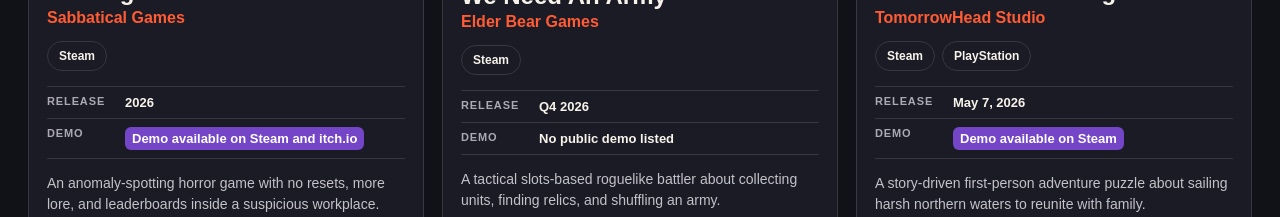
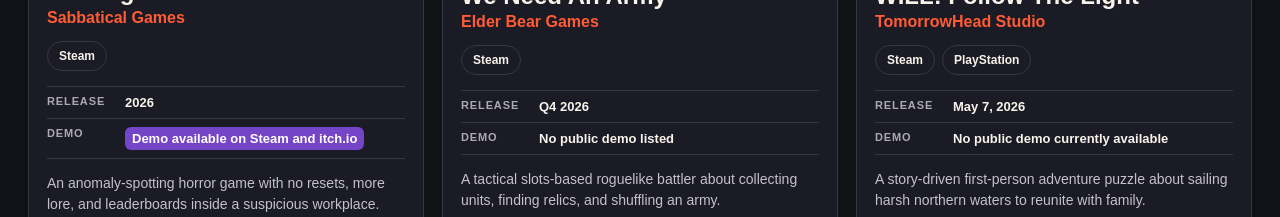
Before and after one commit to imriven/six-host-guide-2026, a React (Vite) app: page / in a window 1280 px wide. Shown: the part 7440-7657 px from the top of the page. Built offline with nearby package versions, Linux system fonts and the light colour scheme.

Commit message:
update to wiLL game -  no demo available

```diff
--- a/src/App.tsx
+++ b/src/App.tsx
@@ -362,7 +362,7 @@
   "Tricky and the Dream Caster": ["Q4 2027", "Demo available on Steam"],
   "Turning Manor": ["2026", "Demo available on Steam and itch.io"],
   "We Need An Army": ["Q4 2026", "No public demo listed"],
-  "WILL: Follow The Light": ["May 7, 2026", "Demo available on Steam"],
+  "WILL: Follow The Light": ["May 7, 2026", "No public demo currently available"],
   "Wrestle Story": ["To be announced", "No public demo listed"],
   "Hit & Haunted": ["To be announced", "Demo available on Steam"],
 };
```
